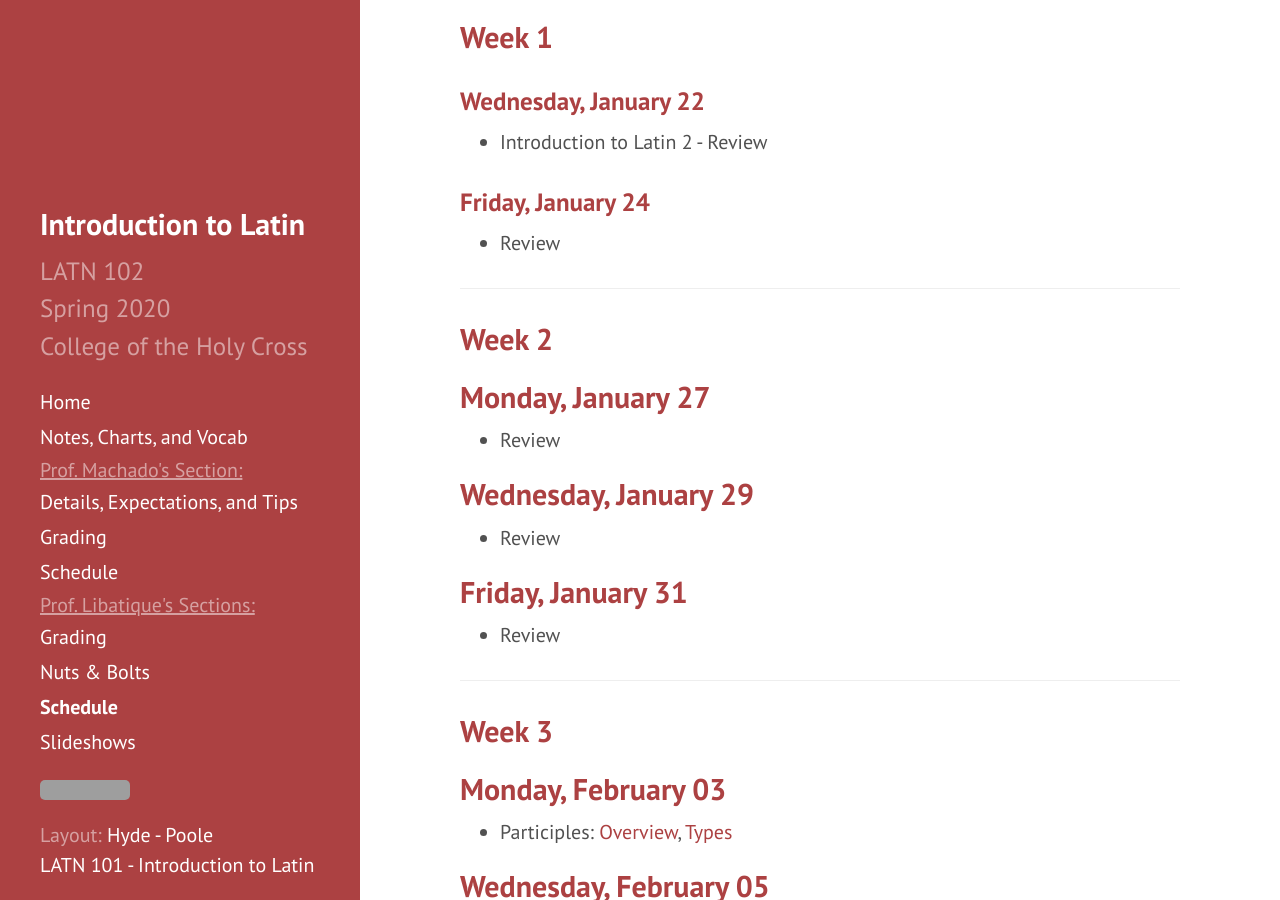
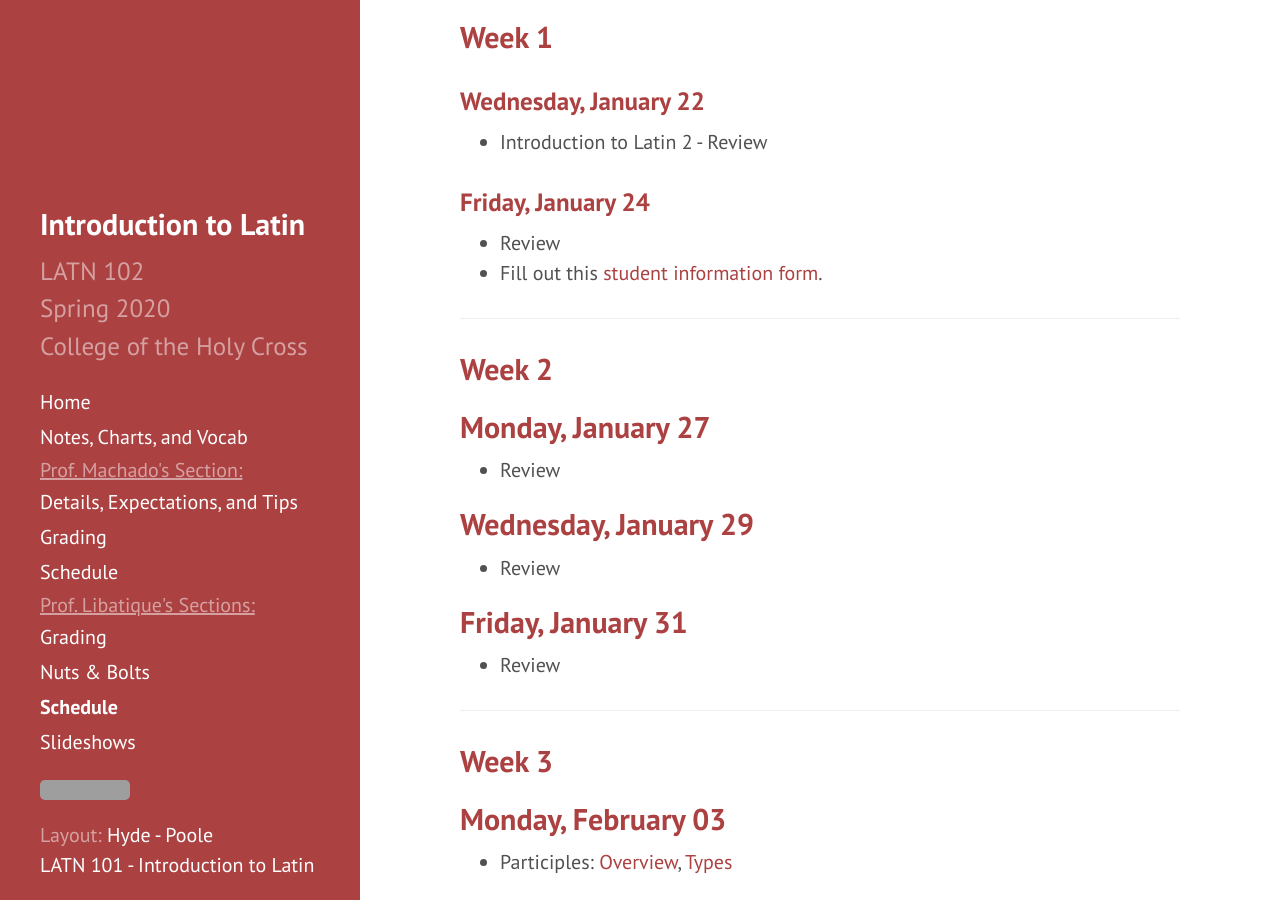
Before and after one commit to DLibatique/LATN102-S20, a Jekyll site: the page built from _pages/schedule-DL.md, in a window 1280 px wide and 900 px high, scrolled down 386 px. Built offline with Jekyll 4.4.1, drawn with Linux system fonts in a browser that asks for light colours; grey boxes are pictures that could not be loaded.

Commit message:
added student info form link

```diff
--- a/_pages/schedule-DL.md
+++ b/_pages/schedule-DL.md
@@ -19,6 +19,7 @@ This detailed schedule links out to the notes and charts that you'll need throug
 
 ### Friday, January 24
 - Review
+- Fill out this [student information form](https://forms.gle/xM1bcFxPoXQPtEQb6).
 
 ***
 
```
